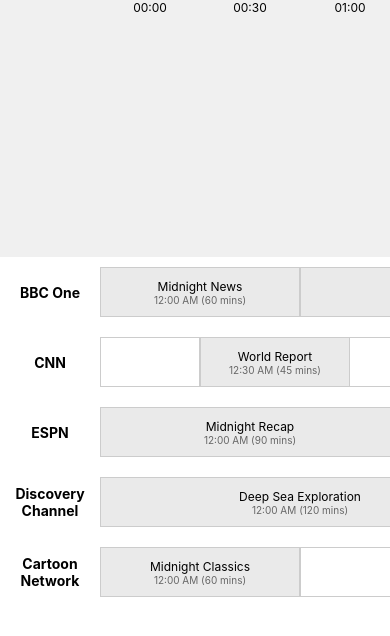
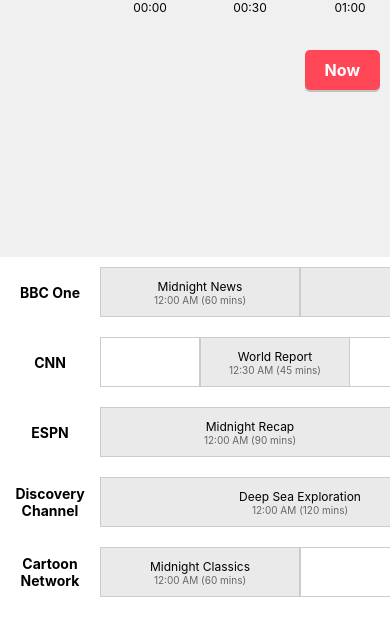
Before and after one commit to firdousali86/purnatvprogramlistcode, a React Native app: screen / in a window 390 px wide. Shown: the top 636 px of the page. Built offline with nearby package versions, Linux system fonts and the light colour scheme.

Commit message:
now button

```diff
--- a/App.js
+++ b/App.js
@@ -5,10 +5,12 @@
   ScrollView,
   View,
   FlatList,
+  TouchableOpacity,
 } from "react-native";
 import { useRef } from "react";
 import TimeMarkers from "./components/TimeMarkers";
 import ChannelRow from "./components/ChannelRow";
+import { getCurrentTimePosition } from "./utils";
 
 import { channels } from "./data";
 
@@ -24,6 +26,18 @@
       if (ref && ref.scrollTo) {
         ref.scrollTo({ x: offsetX, animated: false });
       }
+    });
+  };
+
+  const scrollToCurrentTime = () => {
+    const currentTimePosition = getCurrentTimePosition();
+
+    // Scroll the time markers
+    timeScrollRef.current?.scrollTo({ x: currentTimePosition, animated: true });
+
+    // Scroll all channel program lists
+    contentScrollRef.current.forEach((ref) => {
+      ref?.scrollTo({ x: getCurrentTimePosition(), animated: true });
     });
   };
 
@@ -54,6 +68,14 @@
         contentContainerStyle={styles.channelListContent}
         style={styles.channelList}
       />
+      <View style={styles.nowButtonContainer}>
+        <TouchableOpacity
+          style={styles.nowButton}
+          onPress={() => scrollToCurrentTime()}
+        >
+          <Text style={styles.nowButtonText}>Now</Text>
+        </TouchableOpacity>
+      </View>
     </SafeAreaView>
   );
 }
@@ -63,4 +85,24 @@
   timeMarkersContainer: { height: 40, backgroundColor: "#f0f0f0" },
   timeMarkersContent: { flexDirection: "row" },
   channelListContent: { paddingBottom: 20 },
+  nowButtonContainer: {
+    position: "absolute",
+    top: 50,
+    right: 10,
+    zIndex: 20,
+  },
+  nowButton: {
+    backgroundColor: "#ff4757",
+    paddingVertical: 10,
+    paddingHorizontal: 20,
+    borderRadius: 5,
+    shadowColor: "#000",
+    shadowOpacity: 0.2,
+    shadowOffset: { width: 0, height: 2 },
+  },
+  nowButtonText: {
+    color: "#fff",
+    fontWeight: "bold",
+    fontSize: 16,
+  },
 });
--- a/components/ChannelRow.js
+++ b/components/ChannelRow.js
@@ -1,7 +1,6 @@
 import { View, Text, ScrollView, StyleSheet } from "react-native";
 import CurrentTimeMarker from "./CurrentTimeMarker";
-
-const SLOT_WIDTH = 100;
+import { SLOT_WIDTH } from "../utils";
 
 const calculateProgramPosition = (startTime, duration) => {
   // Parse start time
--- a/components/CurrentTimeMarker.js
+++ b/components/CurrentTimeMarker.js
@@ -1,17 +1,6 @@
 import { View, StyleSheet } from "react-native";
 import { useState, useEffect } from "react";
-
-const SLOT_WIDTH = 100;
-
-const getCurrentTimePosition = () => {
-  const now = new Date();
-  const hours = now.getHours(); // 24-hour format
-  const minutes = now.getMinutes();
-
-  const position = (hours * 2 + Math.floor(minutes / 30)) * SLOT_WIDTH;
-
-  return position;
-};
+import { getCurrentTimePosition, SLOT_WIDTH } from "../utils";
 
 const CurrentTimeMarker = () => {
   const [currentPosition, setCurrentPosition] = useState(
--- /dev/null
+++ b/utils/index.js
@@ -0,0 +1,13 @@
+const SLOT_WIDTH = 100;
+
+const getCurrentTimePosition = () => {
+  const now = new Date();
+  const hours = now.getHours(); // 24-hour format
+  const minutes = now.getMinutes();
+
+  const position = (hours * 2 + Math.floor(minutes / 30)) * SLOT_WIDTH;
+
+  return position;
+};
+
+export { getCurrentTimePosition, SLOT_WIDTH };
```
